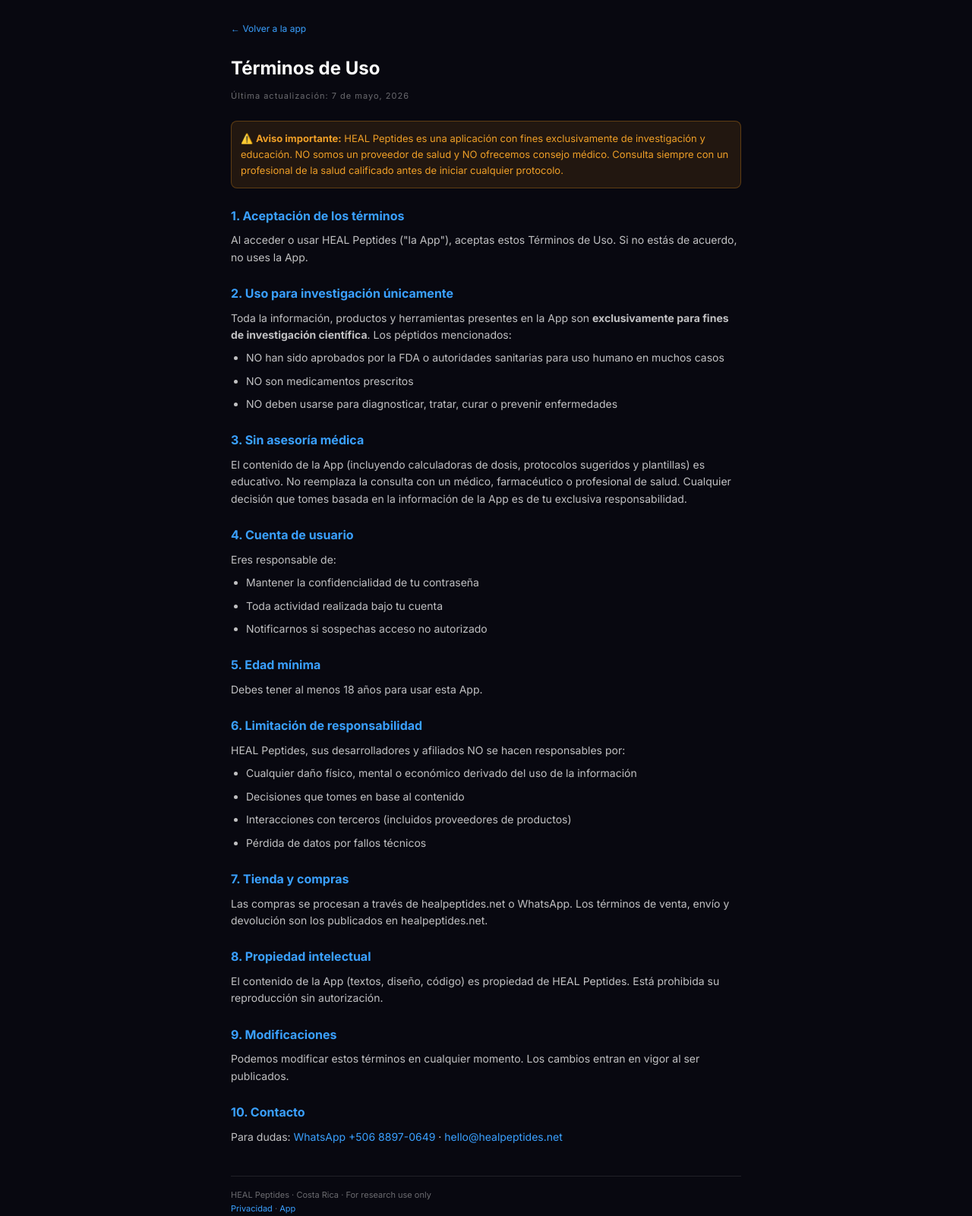
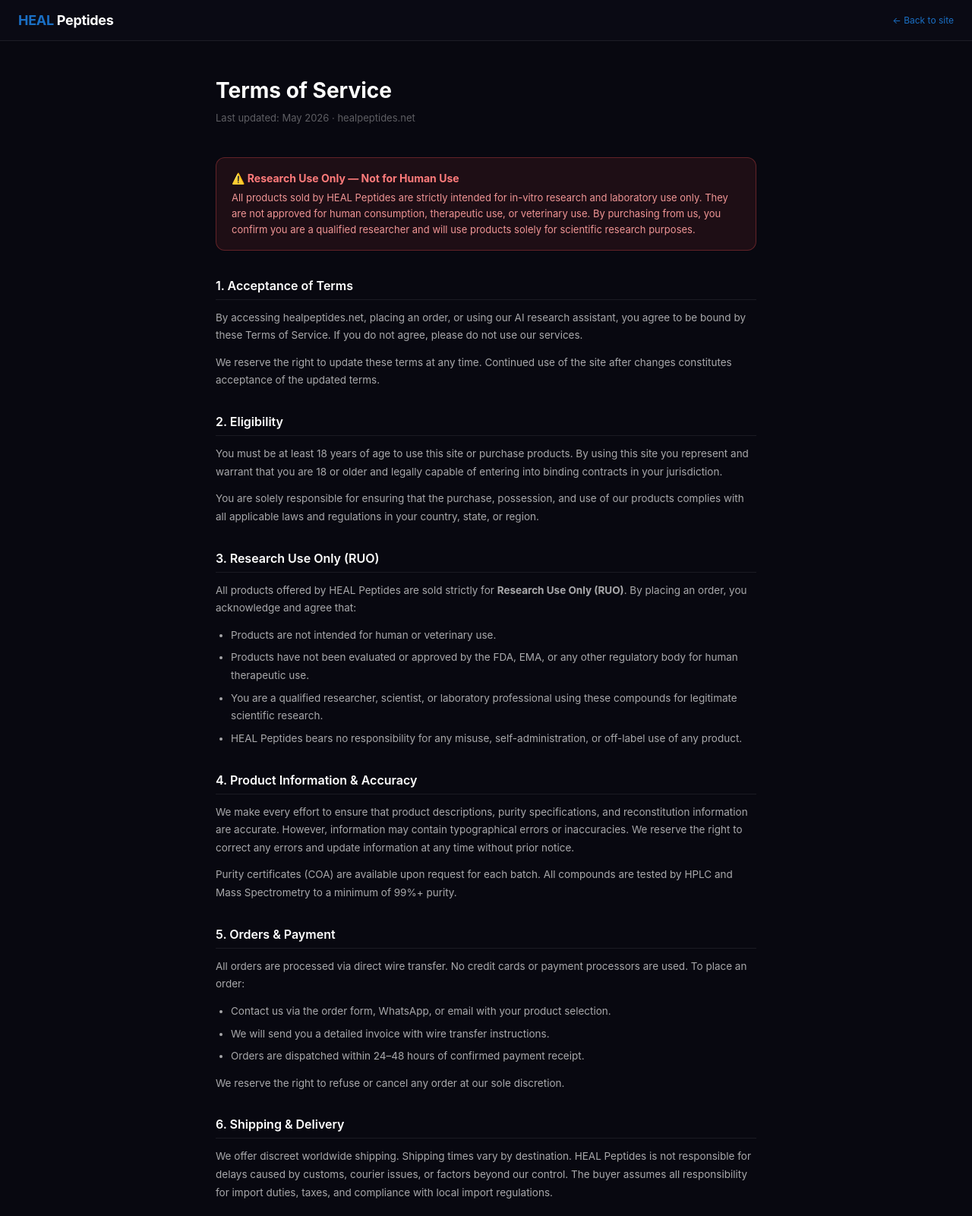
Before and after one commit to GuacimaRE/heal-peptides-app, a website: page terms.html in a window 1280 px wide. Shown: the top 1601 px of the page at 76% size. Drawn offline with Linux system fonts and the light colour scheme.

Commit message:
feat: add Terms of Service and Privacy Policy pages

```diff
--- a/terms.html
+++ b/terms.html
@@ -1,84 +1,101 @@
 <!DOCTYPE html>
-<html lang="es">
+<html lang="en">
 <head>
 <meta charset="UTF-8">
-<meta name="viewport" content="width=device-width, initial-scale=1">
-<meta name="theme-color" content="#080810">
-<title>Términos de Uso · HEAL Peptides</title>
+<meta name="viewport" content="width=device-width, initial-scale=1.0">
+<title>Terms of Service — HEAL Peptides</title>
 <link rel="icon" href="/favicon.ico">
-<link href="https://fonts.googleapis.com/css2?family=Inter:wght@400;600;700&display=swap" rel="stylesheet">
 <style>
   *{box-sizing:border-box;margin:0;padding:0}
-body{font-family:'Inter',sans-serif;background:#080810;color:#fff;line-height:1.6;padding:24px;max-width:720px;margin:0 auto}
-h1{font-size:24px;margin-bottom:8px;color:#fff}
-h2{font-size:16px;margin-top:24px;margin-bottom:8px;color:#3aa0ff}
-p,li{font-size:14px;color:rgba(255,255,255,.75);margin-bottom:8px}
-ul{padding-left:20px;margin-bottom:8px}
-a{color:#3aa0ff;text-decoration:none}
-.sub{font-size:11px;color:rgba(255,255,255,.4);letter-spacing:1px;margin-bottom:24px}
-.back{display:inline-block;margin-bottom:24px;font-size:12px;color:#3aa0ff}
-.warn{background:rgba(186,117,23,.15);border:0.5px solid rgba(186,117,23,.4);border-radius:8px;padding:12px;margin:16px 0;font-size:13px;color:#EF9F27}
-.foot{margin-top:40px;padding-top:16px;border-top:0.5px solid rgba(255,255,255,.1);font-size:11px;color:rgba(255,255,255,.4)}
+  body{font-family:'Inter',-apple-system,BlinkMacSystemFont,sans-serif;background:#080810;color:rgba(255,255,255,.8);min-height:100vh;padding:0}
+  @import url('https://fonts.googleapis.com/css2?family=Inter:wght@400;500;600;700&display=swap');
+  header{background:#0a0a14;border-bottom:0.5px solid rgba(255,255,255,.08);padding:16px 24px;display:flex;align-items:center;justify-content:space-between}
+  .logo{font-size:18px;font-weight:700;color:#fff;text-decoration:none;letter-spacing:-.3px}.logo span{color:#1a6fc4}
+  .back{font-size:12px;color:#1a6fc4;text-decoration:none;display:flex;align-items:center;gap:6px}
+  .container{max-width:760px;margin:0 auto;padding:48px 24px 80px}
+  h1{font-size:28px;font-weight:700;color:#fff;margin-bottom:8px}
+  .subtitle{font-size:13px;color:rgba(255,255,255,.35);margin-bottom:40px}
+  .warning-box{background:rgba(226,75,74,.1);border:0.5px solid rgba(226,75,74,.35);border-radius:12px;padding:16px 20px;margin-bottom:36px;font-size:13px;color:#F09595;line-height:1.6}
+  .warning-box strong{color:#ff7b7b;display:block;margin-bottom:4px;font-size:14px}
+  h2{font-size:16px;font-weight:600;color:#fff;margin:32px 0 12px;padding-bottom:8px;border-bottom:0.5px solid rgba(255,255,255,.08)}
+  p{font-size:13.5px;line-height:1.75;color:rgba(255,255,255,.65);margin-bottom:12px}
+  ul{padding-left:20px;margin-bottom:12px}
+  li{font-size:13.5px;line-height:1.75;color:rgba(255,255,255,.65);margin-bottom:6px}
+  a{color:#1a6fc4;text-decoration:none}
+  a:hover{text-decoration:underline}
+  footer{text-align:center;padding:24px;font-size:11px;color:rgba(255,255,255,.2);border-top:0.5px solid rgba(255,255,255,.06)}
 </style>
 </head>
 <body>
-<a class="back" href="/">← Volver a la app</a>
-<h1>Términos de Uso</h1>
-<div class="sub">Última actualización: 7 de mayo, 2026</div>
+<header>
+  <a class="logo" href="/"><span>HEAL</span> Peptides</a>
+  <a class="back" href="/">← Back to site</a>
+</header>
 
-<div class="warn">
-⚠️ <strong>Aviso importante:</strong> HEAL Peptides es una aplicación con fines exclusivamente de investigación y educación. NO somos un proveedor de salud y NO ofrecemos consejo médico. Consulta siempre con un profesional de la salud calificado antes de iniciar cualquier protocolo.
+<div class="container">
+  <h1>Terms of Service</h1>
+  <p class="subtitle">Last updated: May 2026 · healpeptides.net</p>
+
+  <div class="warning-box">
+    <strong>⚠️ Research Use Only — Not for Human Use</strong>
+    All products sold by HEAL Peptides are strictly intended for in-vitro research and laboratory use only. They are not approved for human consumption, therapeutic use, or veterinary use. By purchasing from us, you confirm you are a qualified researcher and will use products solely for scientific research purposes.
   </div>
 
-<h2>1. Aceptación de los términos</h2>
-<p>Al acceder o usar HEAL Peptides ("la App"), aceptas estos Términos de Uso. Si no estás de acuerdo, no uses la App.</p>
+  <h2>1. Acceptance of Terms</h2>
+  <p>By accessing healpeptides.net, placing an order, or using our AI research assistant, you agree to be bound by these Terms of Service. If you do not agree, please do not use our services.</p>
+  <p>We reserve the right to update these terms at any time. Continued use of the site after changes constitutes acceptance of the updated terms.</p>
 
-<h2>2. Uso para investigación únicamente</h2>
-<p>Toda la información, productos y herramientas presentes en la App son <strong>exclusivamente para fines de investigación científica</strong>. Los péptidos mencionados:</p>
+  <h2>2. Eligibility</h2>
+  <p>You must be at least 18 years of age to use this site or purchase products. By using this site you represent and warrant that you are 18 or older and legally capable of entering into binding contracts in your jurisdiction.</p>
+  <p>You are solely responsible for ensuring that the purchase, possession, and use of our products complies with all applicable laws and regulations in your country, state, or region.</p>
+
+  <h2>3. Research Use Only (RUO)</h2>
+  <p>All products offered by HEAL Peptides are sold strictly for <strong>Research Use Only (RUO)</strong>. By placing an order, you acknowledge and agree that:</p>
   <ul>
-<li>NO han sido aprobados por la FDA o autoridades sanitarias para uso humano en muchos casos</li>
-<li>NO son medicamentos prescritos</li>
-<li>NO deben usarse para diagnosticar, tratar, curar o prevenir enfermedades</li>
+    <li>Products are not intended for human or veterinary use.</li>
+    <li>Products have not been evaluated or approved by the FDA, EMA, or any other regulatory body for human therapeutic use.</li>
+    <li>You are a qualified researcher, scientist, or laboratory professional using these compounds for legitimate scientific research.</li>
+    <li>HEAL Peptides bears no responsibility for any misuse, self-administration, or off-label use of any product.</li>
   </ul>
 
-<h2>3. Sin asesoría médica</h2>
-<p>El contenido de la App (incluyendo calculadoras de dosis, protocolos sugeridos y plantillas) es educativo. No reemplaza la consulta con un médico, farmacéutico o profesional de salud. Cualquier decisión que tomes basada en la información de la App es de tu exclusiva responsabilidad.</p>
+  <h2>4. Product Information & Accuracy</h2>
+  <p>We make every effort to ensure that product descriptions, purity specifications, and reconstitution information are accurate. However, information may contain typographical errors or inaccuracies. We reserve the right to correct any errors and update information at any time without prior notice.</p>
+  <p>Purity certificates (COA) are available upon request for each batch. All compounds are tested by HPLC and Mass Spectrometry to a minimum of 99%+ purity.</p>
 
-<h2>4. Cuenta de usuario</h2>
-<p>Eres responsable de:</p>
+  <h2>5. Orders & Payment</h2>
+  <p>All orders are processed via direct wire transfer. No credit cards or payment processors are used. To place an order:</p>
   <ul>
-<li>Mantener la confidencialidad de tu contraseña</li>
-<li>Toda actividad realizada bajo tu cuenta</li>
-<li>Notificarnos si sospechas acceso no autorizado</li>
+    <li>Contact us via the order form, WhatsApp, or email with your product selection.</li>
+    <li>We will send you a detailed invoice with wire transfer instructions.</li>
+    <li>Orders are dispatched within 24–48 hours of confirmed payment receipt.</li>
   </ul>
+  <p>We reserve the right to refuse or cancel any order at our sole discretion.</p>
 
-<h2>5. Edad mínima</h2>
-<p>Debes tener al menos 18 años para usar esta App.</p>
+  <h2>6. Shipping & Delivery</h2>
+  <p>We offer discreet worldwide shipping. Shipping times vary by destination. HEAL Peptides is not responsible for delays caused by customs, courier issues, or factors beyond our control. The buyer assumes all responsibility for import duties, taxes, and compliance with local import regulations.</p>
 
-<h2>6. Limitación de responsabilidad</h2>
-<p>HEAL Peptides, sus desarrolladores y afiliados NO se hacen responsables por:</p>
-<ul>
-<li>Cualquier daño físico, mental o económico derivado del uso de la información</li>
-<li>Decisiones que tomes en base al contenido</li>
-<li>Interacciones con terceros (incluidos proveedores de productos)</li>
-<li>Pérdida de datos por fallos técnicos</li>
-</ul>
+  <h2>7. Returns & Refunds</h2>
+  <p>Due to the nature of research peptides and cold-chain requirements, <strong>all sales are final</strong>. We do not accept returns or offer refunds once an order has been dispatched.</p>
+  <p>If you receive a damaged or incorrect order, contact us within 48 hours of delivery and we will review the situation on a case-by-case basis.</p>
 
-<h2>7. Tienda y compras</h2>
-<p>Las compras se procesan a través de healpeptides.net o WhatsApp. Los términos de venta, envío y devolución son los publicados en healpeptides.net.</p>
+  <h2>8. AI Research Assistant</h2>
+  <p>Our AI assistant is provided as an informational tool for research guidance only. It does not constitute medical advice and should not be interpreted as such. Always consult a licensed healthcare professional for any health-related decisions. HEAL Peptides is not liable for any actions taken based on AI-generated information.</p>
 
-<h2>8. Propiedad intelectual</h2>
-<p>El contenido de la App (textos, diseño, código) es propiedad de HEAL Peptides. Está prohibida su reproducción sin autorización.</p>
+  <h2>9. Disclaimer of Warranties</h2>
+  <p>Products and services are provided "as is" without warranties of any kind, express or implied. HEAL Peptides makes no warranty that products are fit for any particular purpose beyond their stated research application.</p>
 
-<h2>9. Modificaciones</h2>
-<p>Podemos modificar estos términos en cualquier momento. Los cambios entran en vigor al ser publicados.</p>
+  <h2>10. Limitation of Liability</h2>
+  <p>To the maximum extent permitted by law, HEAL Peptides and its affiliates shall not be liable for any indirect, incidental, special, or consequential damages arising from the use or inability to use our products or services, including but not limited to personal injury, property damage, or loss of data.</p>
 
-<h2>10. Contacto</h2>
-<p>Para dudas: <a href="https://wa.me/50688970649">WhatsApp +506 8897-0649</a> · <a href="mailto:hello@healpeptides.net">hello@healpeptides.net</a></p>
+  <h2>11. Governing Law</h2>
+  <p>These Terms shall be governed by and construed in accordance with the laws of Costa Rica. Any disputes arising under these terms shall be subject to the exclusive jurisdiction of the courts of Costa Rica.</p>
 
-<div class="foot">
-HEAL Peptides · Costa Rica · For research use only<br>
-<a href="/privacy.html">Privacidad</a> · <a href="/">App</a>
+  <h2>12. Contact</h2>
+  <p>For questions regarding these Terms, please contact us at <a href="mailto:support@healpeptides.net">support@healpeptides.net</a>.</p>
 </div>
+
+<footer>
+  © 2026 HEAL Peptides · <a href="/terms.html">Terms</a> · <a href="/privacy.html">Privacy</a> · For research purposes only
+</footer>
 </body>
 </html>
```
Also changed, not shown: privacy.html (+82 -85 lines). Lines whose indentation alone changed are shown as unchanged.
